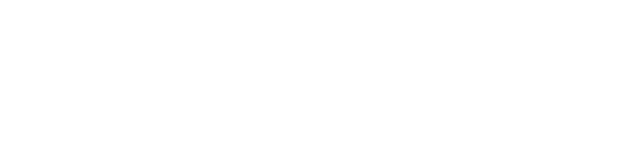
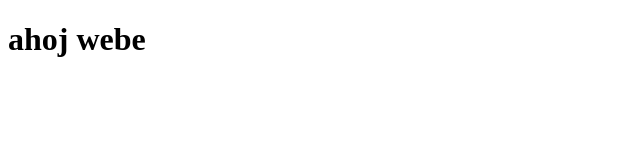
Before and after one commit to gabriela-dy/JS-1, a plain HTML site: page Index.html in a window 1280 px wide. Shown: the whole page, without its empty margins (0-640 px from the left). Drawn offline with Linux system fonts and the light colour scheme.

Commit message:
uprava h1

```diff
--- a/Index.html
+++ b/Index.html
@@ -7,6 +7,6 @@
   <title>Document</title>
 </head>
 <body>
-
+  <h1>ahoj webe</h1>
 </body>
 </html>
```
